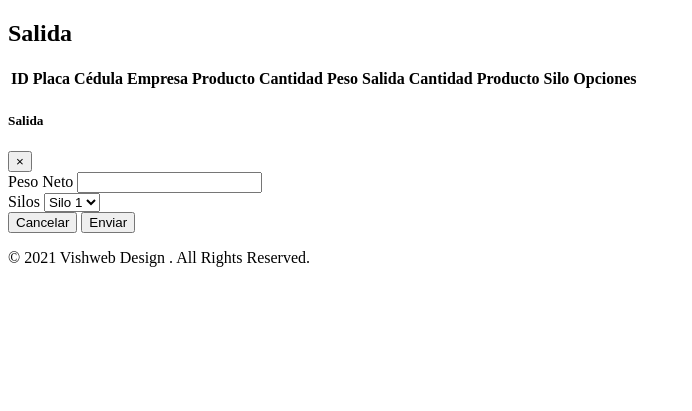
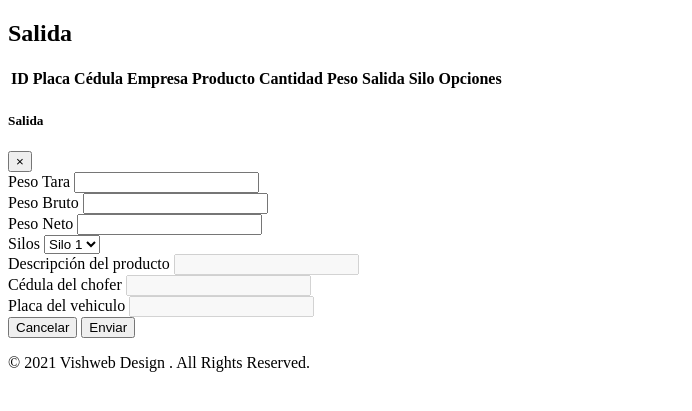
Before and after one commit to 19yisus/proyecto_procemi, a PHP site: template Vista/contents/View_Salida.php in a window 1280 px wide. Shown: the top 411 px of the page, without its empty margins (0-692 px from the left). Run offline with PHP 8.4, Linux system fonts and the light colour scheme; the template is opened without the code that fills it, so the values that code supplies are empty.

Commit message:
yaaaaaa, a mimir

```diff
--- a/Controlador/Reporte.php
+++ b/Controlador/Reporte.php
@@ -19,7 +19,7 @@ function consultar_Reporte()
 	$pdf = new FPDF();
 	$pdf->AddPage("L");
 	$pdf->SetFont("Arial", "B", 6);
-	$pdf->Cell(273, 7, "MAIZ MIRIAM SALAZAR, ALMACENAMIENTO EN COSECHA INVIERNO 2021", 1, 0, "C");
+	$pdf->Cell(273, 7, "MAIZ MIRIAM SALAZAR, ALMACENAMIENTO EN SILOS PROCEMI COSECHA INVIERNO 2021", 1, 0, "C");
 	$pdf->Ln();
 	$pdf->Cell(15, 7, "Fecha", 1, 0, "C");
 	$pdf->Cell(20, 7, "Chofer", 1, 0, "C");
--- a/Controlador/Salida.php
+++ b/Controlador/Salida.php
@@ -43,7 +43,7 @@
 
    function registrar_salida(){
       $a = new Salida_m();
-      $a->SetDatos($_POST["ID"],$_POST["Peso"],$_POST["Cantidad"],$_POST["Silo"]);
+      $a->SetDatos($_POST["ID"],$_POST["Tara"],$_POST["Cantidad"],$_POST["Silo"], $_POST['peso_neto']);
       $res = $a->Registrar();
       if($res) header("location:../View_Salida?Mensaje=2");
       else header("location:../View_Salida?Mensaje=1 ");
--- a/Vista/contents/View_Salida.php
+++ b/Vista/contents/View_Salida.php
@@ -33,7 +33,7 @@
 								<th>Producto</th>
 								<th>Cantidad</th>
 								<th>Peso Salida</th>
-								<th>Cantidad Producto</th>
+								<!-- <th>Cantidad Producto</th> -->
 								<th>Silo</th>
 								<th>Opciones</th>
 							</thead>
@@ -56,12 +56,26 @@
 								</div>
 
 								<div class="modal-body">
-									<div class="form-group">
-										<label>Peso Neto</label>
-										<input type="text" name="Peso" id="peso" class="form-control" required>
+									<div class="row">
+										<div class="col-4">
+											<div class="form-group">
+												<label>Peso Tara</label>
+												<input type="number" step="1" name="Tara" id="peso" class="form-control" required>
+											</div>
+										</div>
+										<div class="col-4">
+											<div class="form-group">
+												<label>Peso Bruto</label>
+												<input type="number" step="1" name="peso_bruto" id="peso_bruto" class="form-control" readonly required>
+											</div>
+										</div>
+										<div class="col-4">
+											<div class="form-group">
+												<label>Peso Neto</label>
+												<input type="number" step="1" name="peso_neto" id="peso_neto" class="form-control" readonly required>
+											</div>
+										</div>
 									</div>
-
-
 									<div class="form-group">
 										<input type="hidden" name="Cantidad" id="cantidad">
 										<label>Silos</label>
@@ -71,6 +85,26 @@
 											<option value="3">Silo 3</option>
 											<option value="4">Silo 4</option>
 										</select>
+									</div>
+									<div class="row">
+										<div class="col-4">
+											<div class="form-group">
+												<label>Descripción del producto</label>
+												<input type="text" id="des_product" class="form-control" disabled>
+											</div>
+										</div>
+										<div class="col-4">
+											<div class="form-group">
+												<label>Cédula del chofer</label>
+												<input type="text" id="ced_chofer" class="form-control" disabled>
+											</div>
+										</div>
+										<div class="col-4">
+											<div class="form-group">
+												<label>Placa del vehiculo</label>
+												<input type="text" id="placa_vehi" class="form-control" disabled>
+											</div>
+										</div>
 									</div>
 
 								</div>
@@ -94,6 +128,12 @@
 				</footer>
 				<?php $this->Component("scripts"); ?>
 				<script type="text/javascript">
+					$("#peso").keyup(e => {
+						let peso_bruto = parseInt($("#peso_bruto").val());
+						let valor = parseInt(e.target.value);
+						$("#peso_neto").val(peso_bruto - valor)
+					});
+
 					$(document).ready(() => {
 						/* Creamos el datatable y por medio de la propiedad ajax, le damos la url a consultar y asignamos la propiedad dataSrc, le damos el valor data (ya que es lo que mando desde el controlador)
 						 asigno las columnas donde van, y agrego los botones con su evento onclick para las operaciones
@@ -124,9 +164,9 @@
 								{
 									data: "m_pesoFinal"
 								},
-								{
-									data: "m_Total"
-								},
+								// {
+								// 	data: "m_Total"
+								// },
 								{
 									data: "m_Silo"
 								},
@@ -154,8 +194,13 @@
 								console.log(data)
 								$("#id").val(data.ID)
 								$("#cantidad").val(data.m_Cantidad)
+								$("#peso_bruto").val(data.m_Cantidad)
+								$("#peso_neto").val(data.m_Cantidad)
 								$("#peso").val(data.PesoNeto)
-								if(data.m_Silo != "N") $("#silo").val(data.m_Silo)
+								$("#des_product").val(data.producto_Nombre)
+								$("#ced_chofer").val(data.personal_Cedula)
+								$("#placa_vehi").val(data.vehiculo_Placa)
+								if (data.m_Silo != "N") $("#silo").val(data.m_Silo)
 							}).catch(error => console.error(error))
 					}
 					/*
```
Also changed, not shown: Modelo/Salida_m.php (+19 -10 lines), Vista/contents/View_Entrada.php (+11 -7 lines), Vista/contents/View_index.php (+21 -17 lines).
